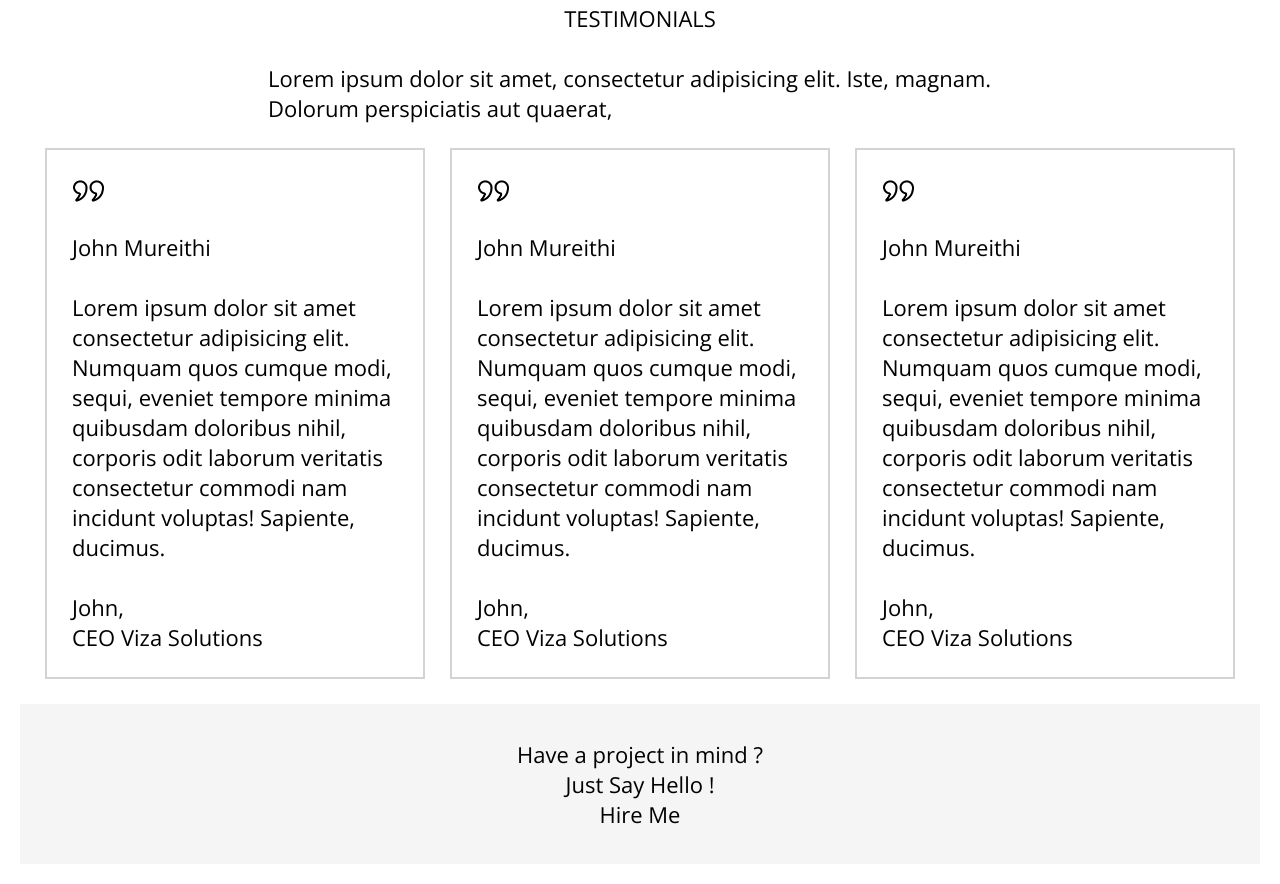
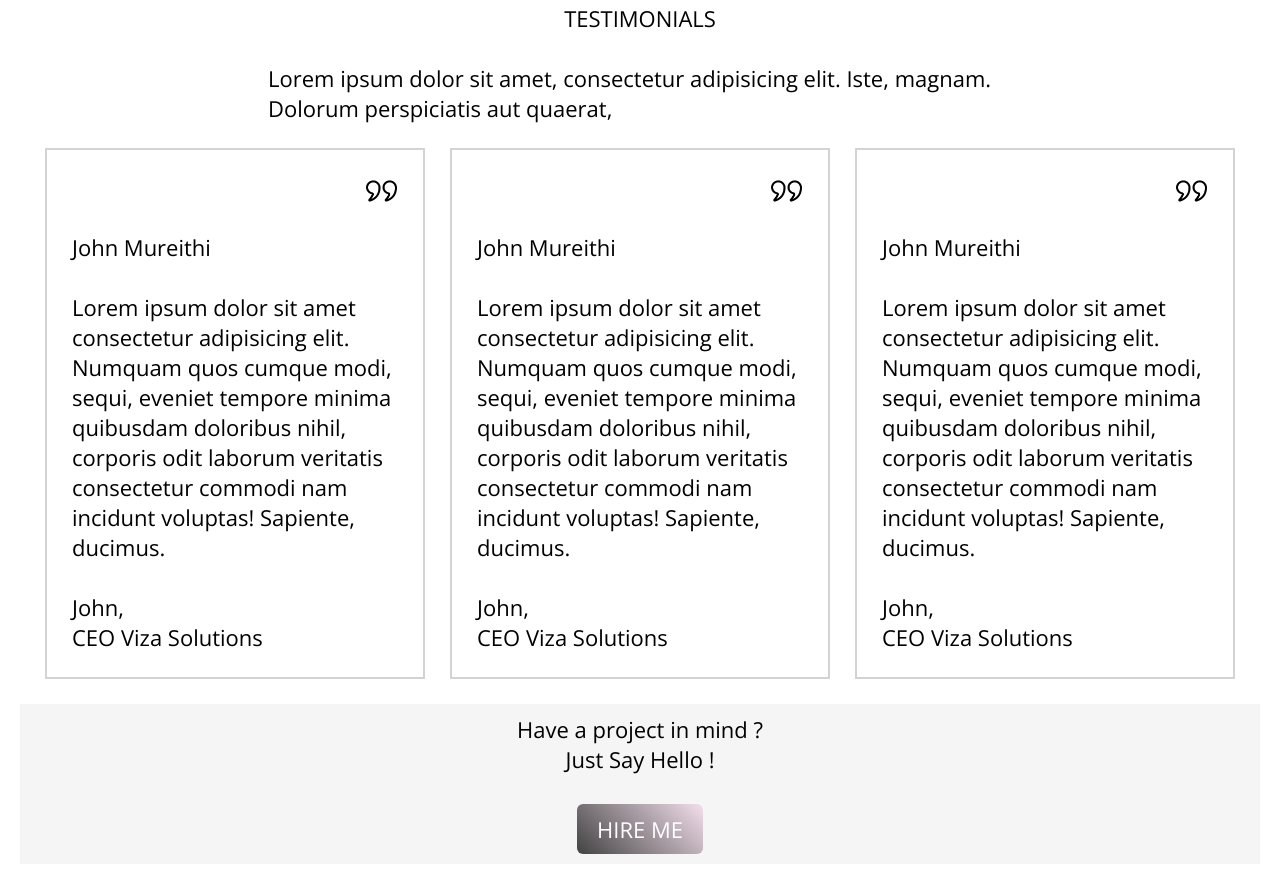
Before and after one commit to Zac-Mwangi/MySitePhase0IP, a plain HTML site: page index.html in a window 1280 px wide. Shown: the part 1809-2693 px from the top of the page. Drawn offline with nearby package versions, Linux system fonts and the light colour scheme.

Commit message:
Add hire Me to footer

```diff
--- a/assets/css/styles.css
+++ b/assets/css/styles.css
@@ -162,10 +162,8 @@ body {
 
 .testimonials_items>.ex>.up {
     display: flex;
-    gap: 25px;
     /* border: 2px solid red; */
-    align-items: right;
-    align-content: right
+    justify-content: end;
 }
 
 .testimonials>.titleTestimonial {
--- a/index.html
+++ b/index.html
@@ -181,8 +181,8 @@
     <!-- footer -->
     <section class="footer1">
         <p>Have a project in mind ?</p>
-        <p>Just Say Hello ! </p>
-        <p>Hire Me </p>
+        <p>Just Say Hello ! </p> <br>
+        <a class="btn" href="#">HIRE ME</a>
     </section>
 </body>
 
```
